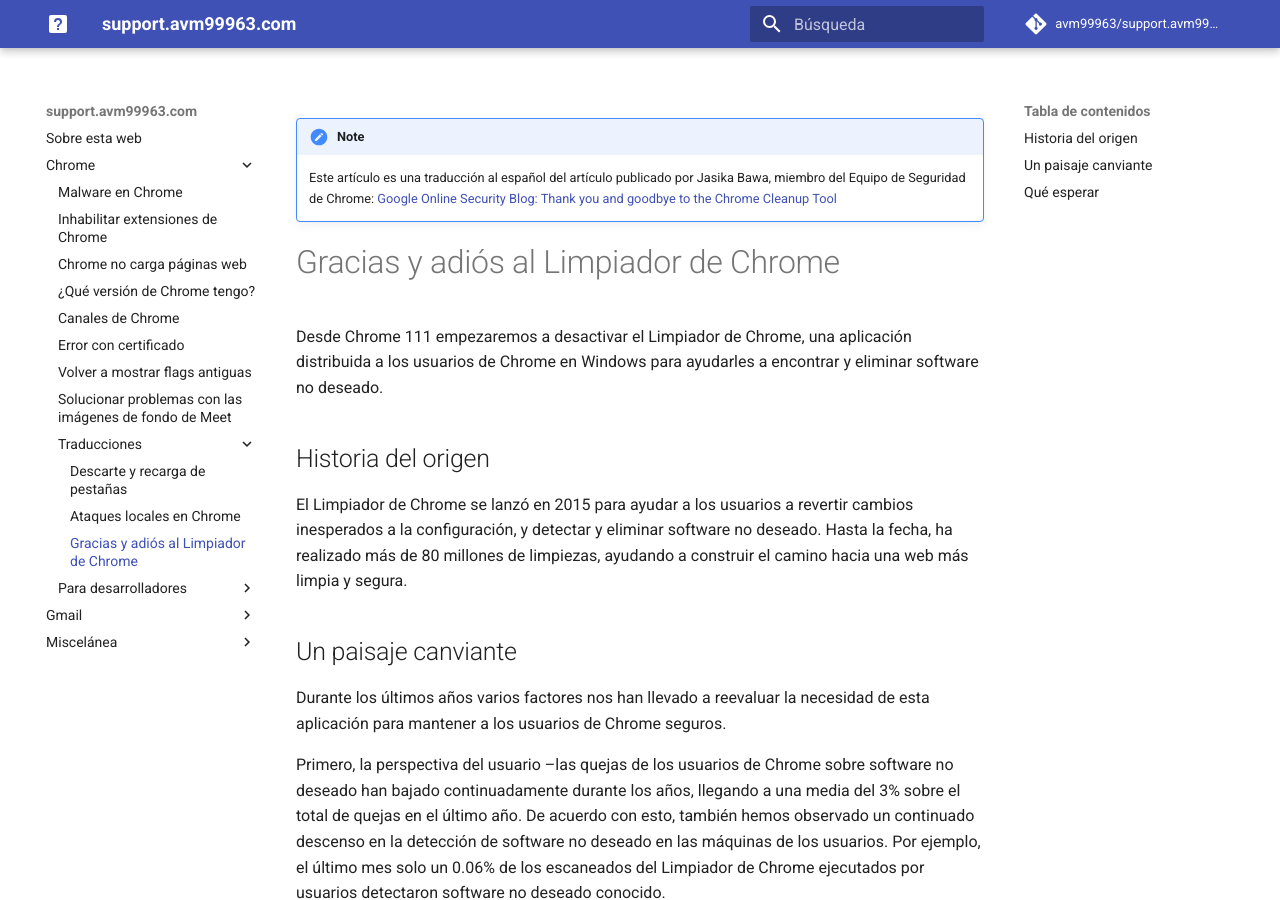
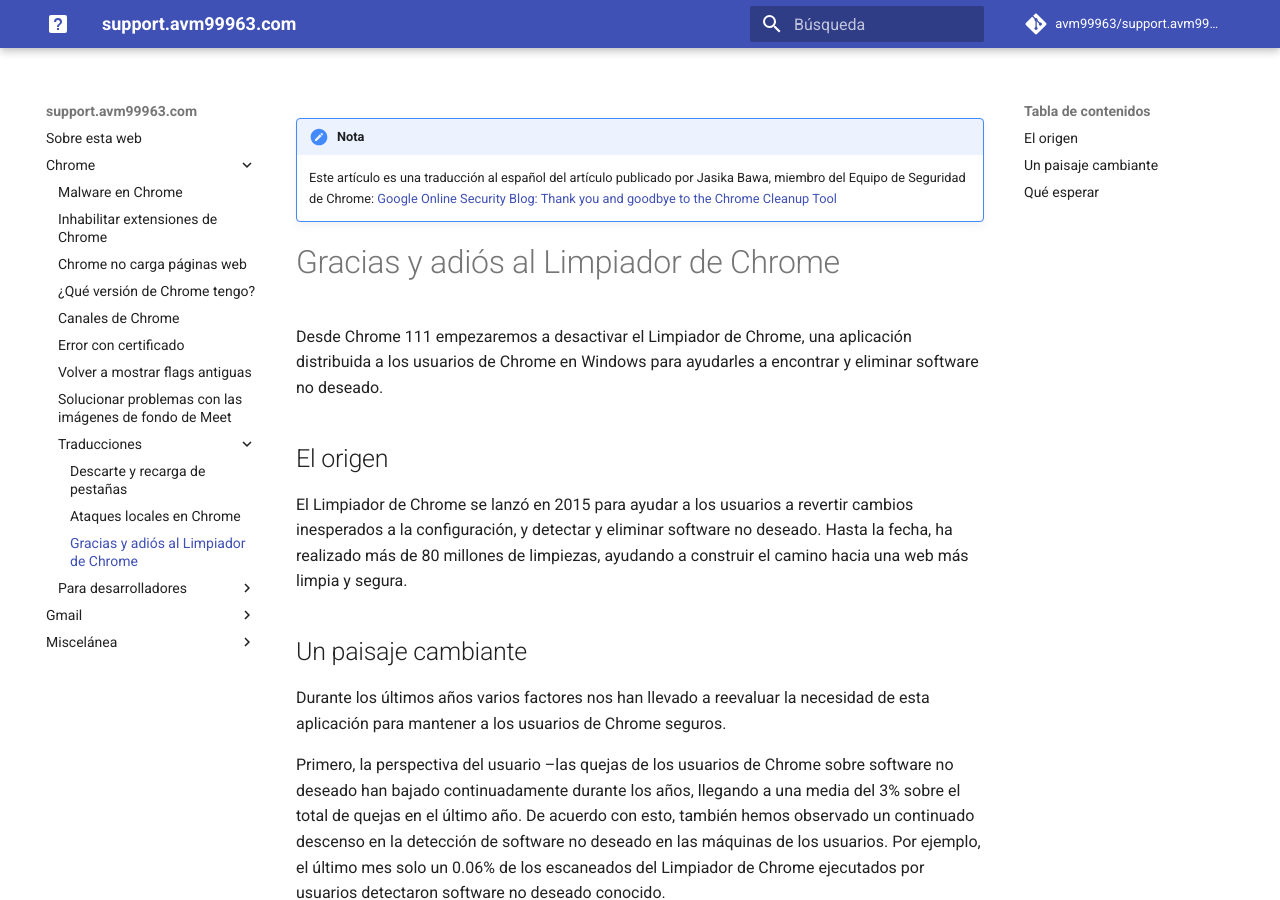
Before and after one commit to avm99963/support.avm99963.com, an MkDocs documentation site: the page built from docs/chrome/traducciones/limpiador-de-chrome.md, in a window 1280 px wide and 900 px high. Built offline with MkDocs 1.6.1 and Material for MkDocs 9.7.7, drawn with Linux system fonts in a browser that asks for light colours; comment, search, counter and statistics services are not loaded.

Commit message:
Fix typos in chrome/traducciones/limpiador-de-chrome.md
Change-Id: I50cd7baf0891e836f8d71c7a51b3c8d67df2ac5b

```diff
--- a/docs/chrome/traducciones/limpiador-de-chrome.md
+++ b/docs/chrome/traducciones/limpiador-de-chrome.md
@@ -1,4 +1,4 @@
-!!! note
+!!! note "Nota"
 
     Este artículo es una traducción al español del artículo publicado por Jasika Bawa, miembro del Equipo de Seguridad de Chrome: [Google Online Security Blog: Thank you and goodbye to the Chrome Cleanup Tool](https://security.googleblog.com/2023/03/thank-you-and-goodbye-to-chrome-cleanup.html)
 
@@ -6,10 +6,10 @@
 
 Desde Chrome 111 empezaremos a desactivar el Limpiador de Chrome, una aplicación distribuida a los usuarios de Chrome en Windows para ayudarles a encontrar y eliminar software no deseado.
 
-## Historia del origen
+## El origen
 El Limpiador de Chrome se lanzó en 2015 para ayudar a los usuarios a revertir cambios inesperados a la configuración, y detectar y eliminar software no deseado. Hasta la fecha, ha realizado más de 80 millones de limpiezas, ayudando a construir el camino hacia una web más limpia y segura.
 
-## Un paisaje canviante
+## Un paisaje cambiante
 Durante los últimos años varios factores nos han llevado a reevaluar la necesidad de esta aplicación para mantener a los usuarios de Chrome seguros.
 
 Primero, la perspectiva del usuario –las quejas de los usuarios de Chrome sobre software no deseado han bajado continuadamente durante los años, llegando a una media del 3% sobre el total de quejas en el último año. De acuerdo con esto, también hemos observado un continuado descenso en la detección de software no deseado en las máquinas de los usuarios. Por ejemplo, el último mes solo un 0.06% de los escaneados del Limpiador de Chrome ejecutados por usuarios detectaron software no deseado conocido.
```
